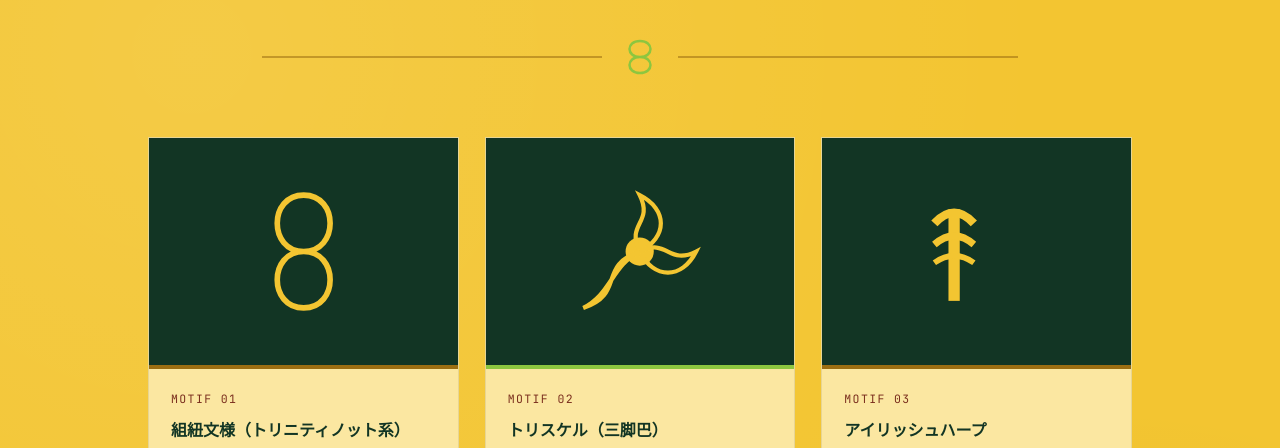
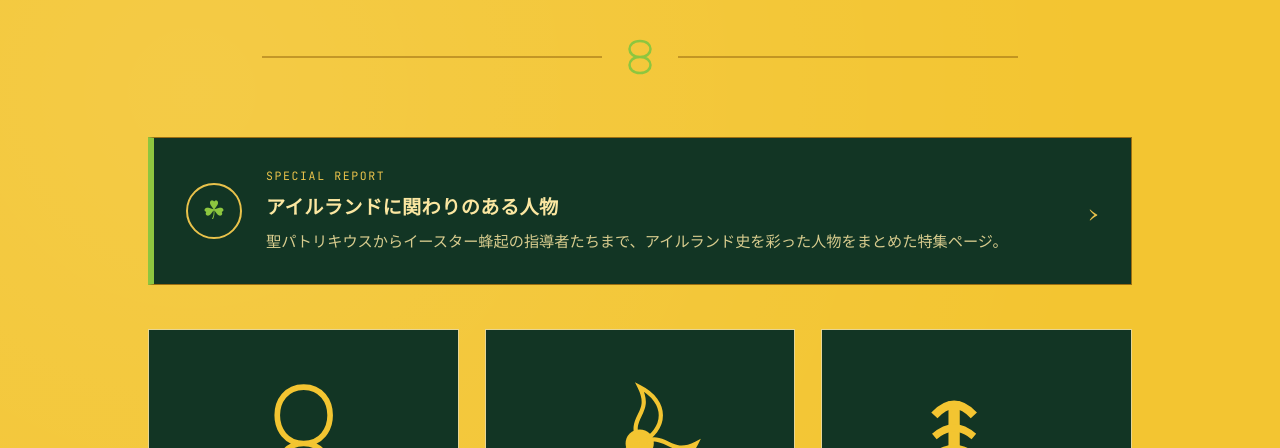
Before and after one commit to Azaleacreativeroom888/fan-irishhistory, a plain HTML site: page gallery.html in a window 1280 px wide. Shown: the part 330-778 px from the top of the page. Drawn offline with nearby package versions, Linux system fonts and the light colour scheme.

Commit message:
Add report link box to gallery.html

```diff
--- a/gallery.html
+++ b/gallery.html
@@ -114,6 +114,47 @@
   }
   .g-desc{ font-size: .92rem; color: var(--ink); opacity: .9; }
 
+  /* ---------- Report link box ---------- */
+  .report-box{
+    display:flex; align-items:center; gap: 24px;
+    text-decoration:none;
+    background: var(--green-deep);
+    color: var(--paper);
+    border: 1px solid var(--gold-line);
+    border-left: 6px solid var(--clover);
+    padding: 28px 32px;
+    margin-bottom: 44px;
+    position: relative;
+    transition: transform .2s, box-shadow .2s;
+  }
+  .report-box:hover{ transform: translateY(-3px); box-shadow: 0 12px 28px rgba(18,53,36,.28); }
+  .report-icon{
+    flex-shrink:0; width: 56px; height: 56px; border-radius: 50%;
+    border: 2px solid #E9C24B;
+    display:flex; align-items:center; justify-content:center;
+    font-size: 1.6rem; color: var(--clover);
+  }
+  .report-text{ flex:1; min-width:0; }
+  .report-tag{
+    font-family:'JetBrains Mono', monospace; font-size: .72rem;
+    letter-spacing: .14em; text-transform: uppercase; color: #E9C24B;
+  }
+  .report-title{
+    font-family:'Cinzel', serif; font-size: 1.2rem; color: var(--paper);
+    margin: 6px 0 4px; letter-spacing: .02em;
+  }
+  .report-desc{ font-size: .95rem; opacity: .85; }
+  .report-arrow{
+    font-size: 1.8rem; color: #E9C24B; flex-shrink:0;
+    transition: transform .2s;
+  }
+  .report-box:hover .report-arrow{ transform: translateX(5px); }
+
+  @media (max-width: 640px){
+    .report-box{ padding: 22px 20px; gap: 16px; }
+    .report-icon{ width: 44px; height: 44px; font-size: 1.3rem; }
+  }
+
   .g-note{
     max-width: 720px; margin: 56px auto 0; text-align:center;
     font-size: .92rem; color: var(--maroon);
@@ -177,6 +218,17 @@
 
 <section class="gallery">
   <div class="wrap">
+
+    <a class="report-box" href="report1.html">
+      <div class="report-icon">☘</div>
+      <div class="report-text">
+        <p class="report-tag">Special Report</p>
+        <h2 class="report-title">アイルランドに関わりのある人物</h2>
+        <p class="report-desc">聖パトリキウスからイースター蜂起の指導者たちまで、アイルランド史を彩った人物をまとめた特集ページ。</p>
+      </div>
+      <span class="report-arrow">›</span>
+    </a>
+
     <div class="g-grid">
 
       <div class="g-card">
```
